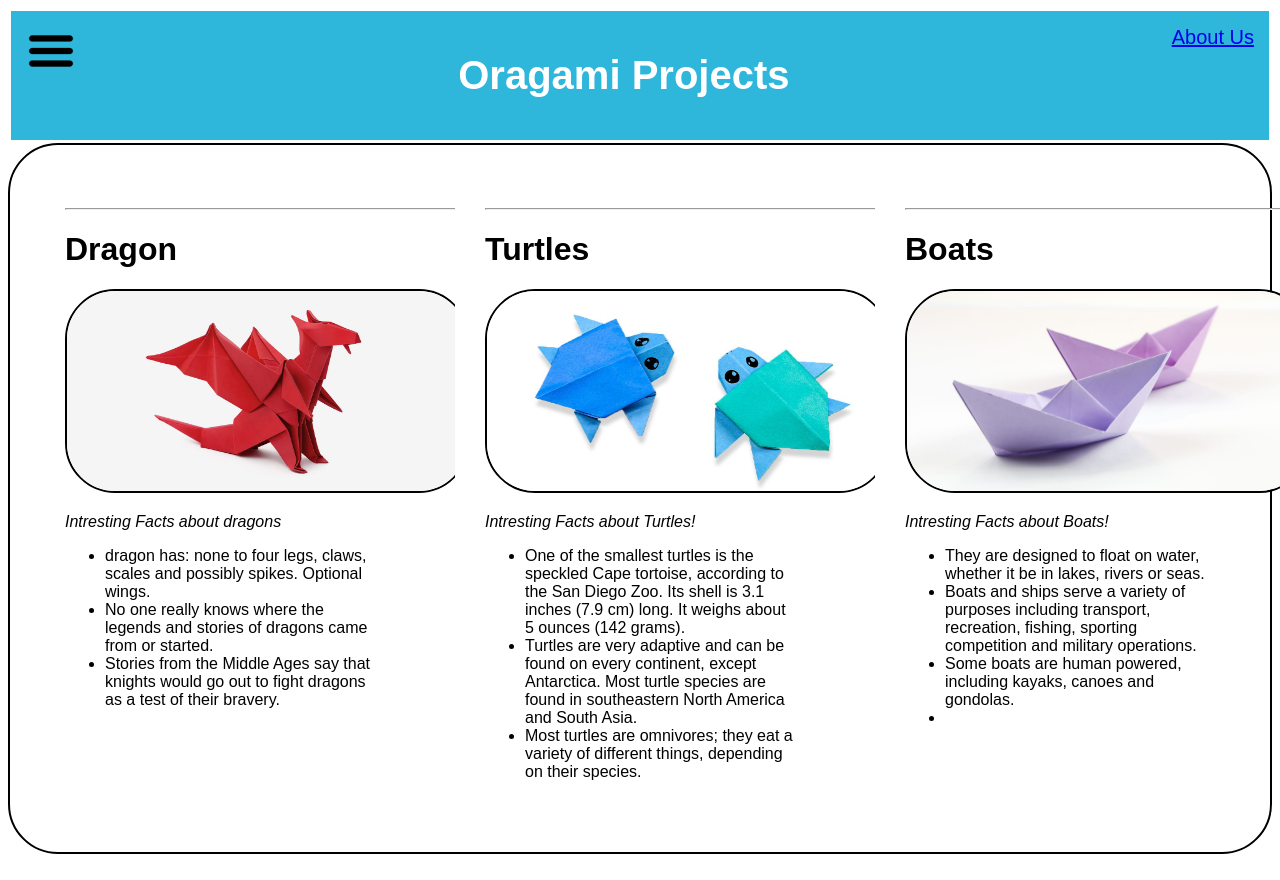
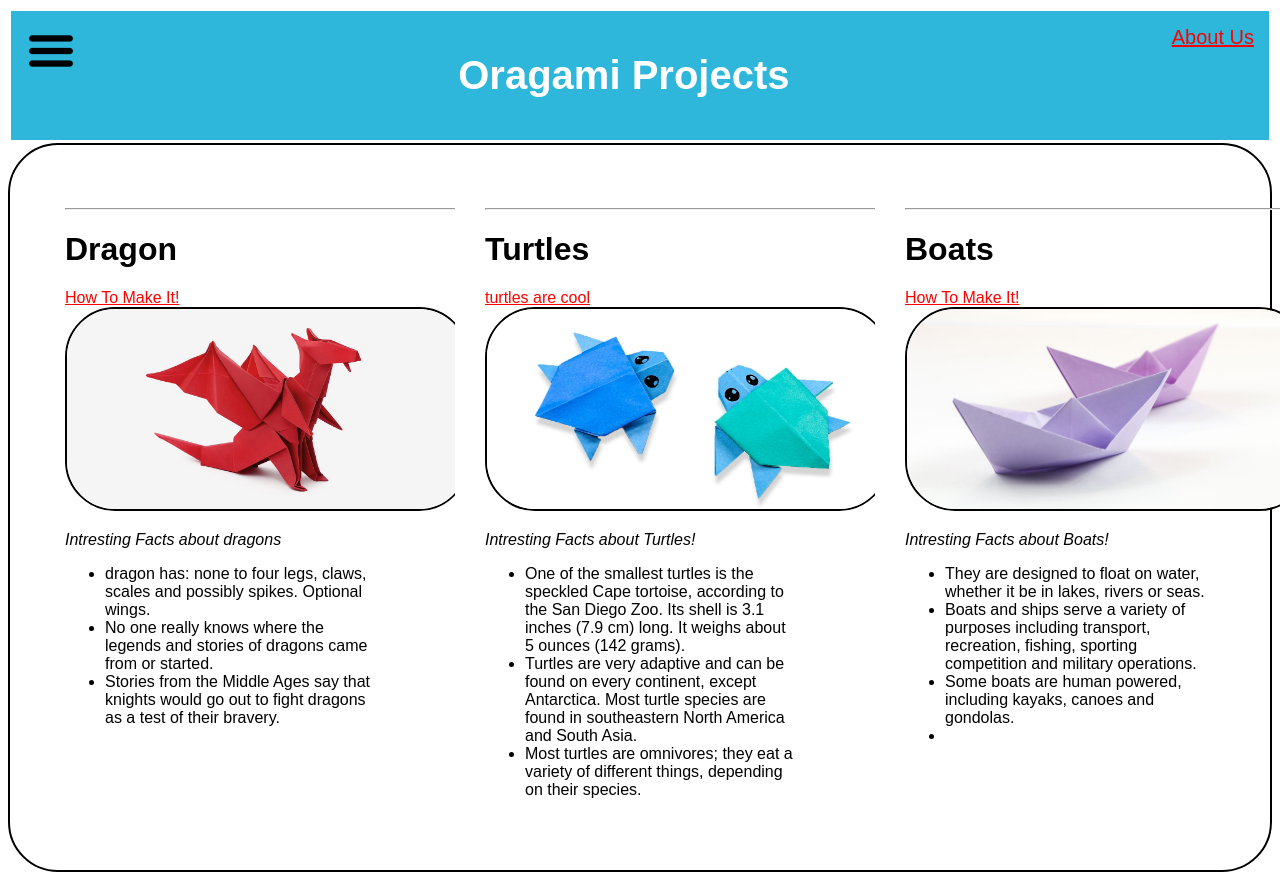
Before and after one commit to TheSnickersBar/Oragami-Page, a plain HTML site: page index.html in a window 1280 px wide. Shown: the top 880 px of the page. Drawn offline with Linux system fonts and the light colour scheme.

Commit message:
Add files via upload

```diff
--- a/index.html
+++ b/index.html
@@ -28,6 +28,7 @@ type = "text/css" href="style.css"/>
         <hr width=500px >
         <h1>Dragon</h1>
         <a href="https://www.youtube.com/watch?v=kUsxMXwCW8A">
+            How To Make It!
         <img src="maxresdefault.jpg" width = 400 height = 200>
         </a>
         <p><i>Intresting Facts about dragons
@@ -50,6 +51,7 @@ type = "text/css" href="style.css"/>
         <hr width=500px >
         <h1> Turtles</h1>
         <a href="https://www.youtube.com/watch?v=JlJsU8tspfc">
+            turtles are cool
         <img src="maxresdefault (1).jpg" width = 400 height= 200>
         </a>
         <p><i>Intresting Facts about Turtles!
@@ -76,6 +78,7 @@ type = "text/css" href="style.css"/>
         <hr width=500px >
         <h1> Boats </h1>
         <a href="https://www.thesprucecrafts.com/easy-origami-boat-instructions-4057416">
+            How To Make It!
         <img src="traditional-origami-boat-00-576cb3813df78cb62ca1cced.jpg" width = 400 height= 200>
         </a>
         <p><i>Intresting Facts about Boats!
--- a/style.css
+++ b/style.css
@@ -38,3 +38,15 @@
     margin:0px;
     background-color: #f7f2f2;
 }
+
+.Oragami:hover{
+    transform: scale(1,1.5);
+}
+
+a:link{
+    color: red;
+}
+
+a:visited{
+    color:blue;
+}
```
